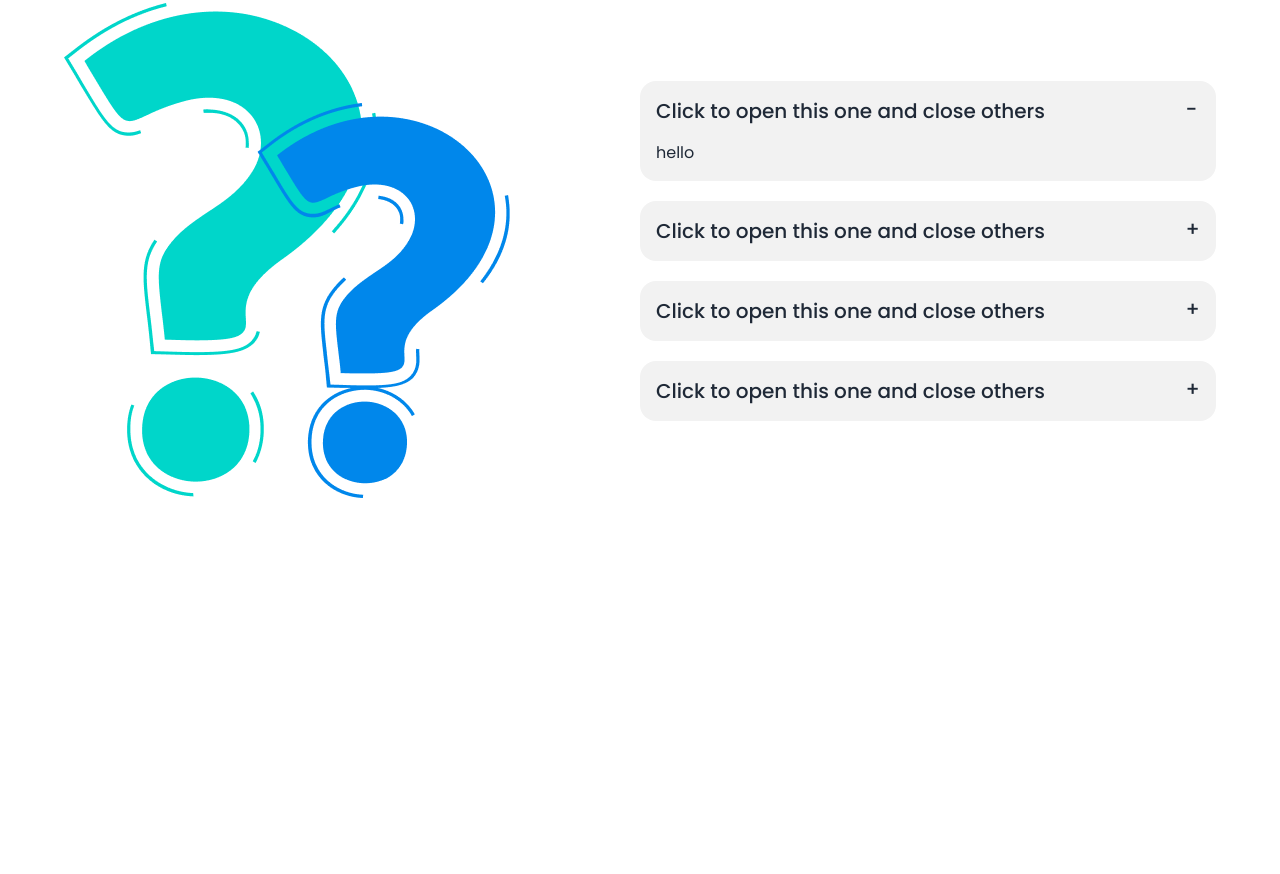
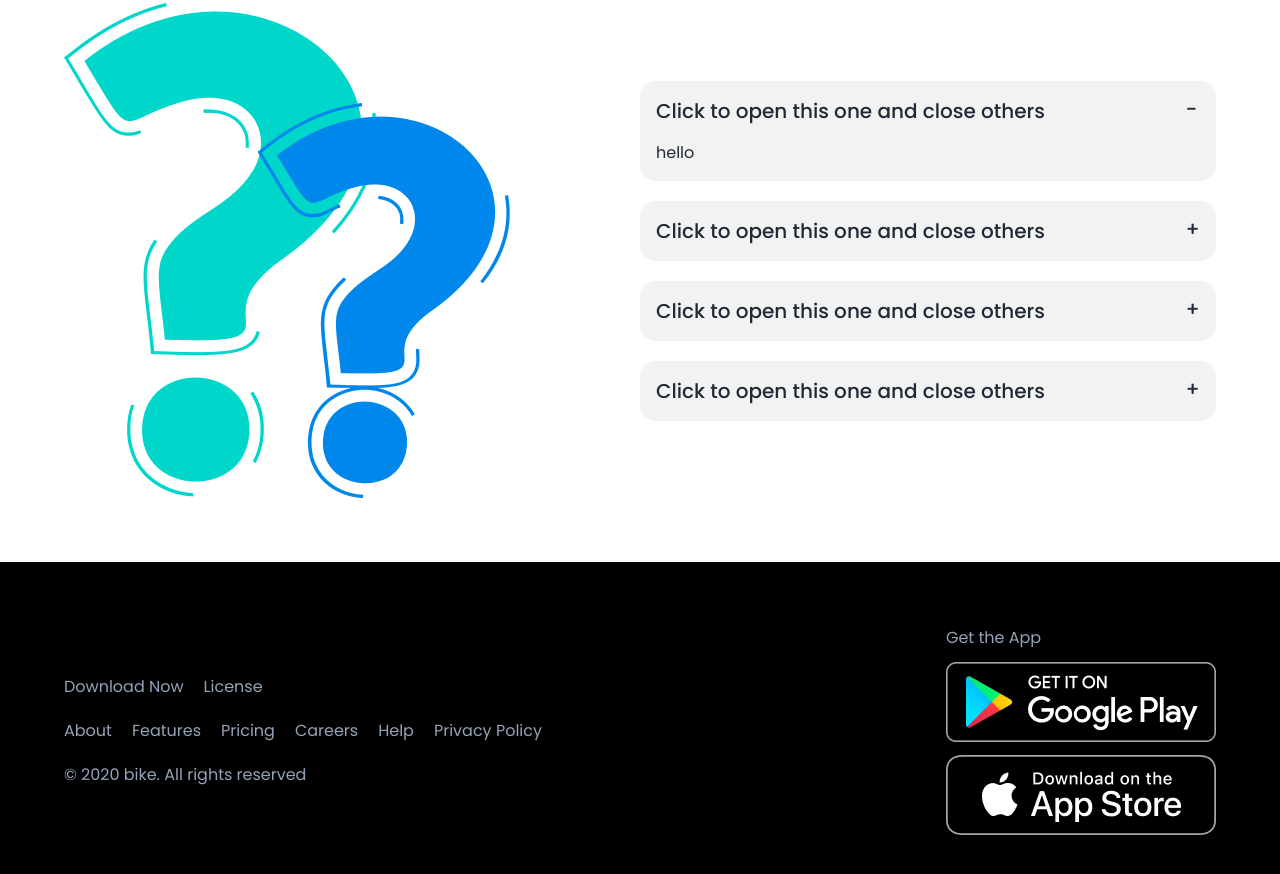
Before and after one commit to nowrinnova/bike-zone-project, a plain HTML site: page index.html in a window 1280 px wide. Shown: the part 2601-3475 px from the top of the page. Before the commit the page ends 3163 px from the top, so only its background shows below. Drawn offline with nearby package versions, Linux system fonts and the light colour scheme.

Commit message:
footer section done

```diff
--- a/index.html
+++ b/index.html
@@ -40,7 +40,6 @@
 </head>
 
 <body class="poppins-regular">
-
   <main class="md:container mx-auto lg:p-16">
     <!-- navbar section -->
     <header>
@@ -345,8 +344,29 @@
       </div>
     </div>
   </main>
-  <footer>
-
+  <footer class="container mx-auto  lg:p-16  bg-black text-slate-400 md:flex justify-between items-center">
+    <div>
+      <div class="flex list-none space-x-5 ">
+        <li>Download Now</li>
+        <li>License</li>
+      </div>
+      <div class="flex list-none space-x-5 mt-5">
+        <li>About</li>
+        <li>Features</li>
+        <li>Pricing</li>
+        <li>Careers</li>
+        <li>Help</li>
+        <li>Privacy Policy</li>
+      </div>
+      <div>
+        <h1 class="mt-5">© 2020 bike. All rights reserved</h1>
+      </div>
+    </div>
+    <div class="list-none space-y-3 ">
+      <li>Get the App</li>
+      <li><img src="./images/others/android.png" alt=""></li>
+      <li><img src="./images/others/ios.png" alt=""></li>
+    </div>
   </footer>
 </body>
 
```
